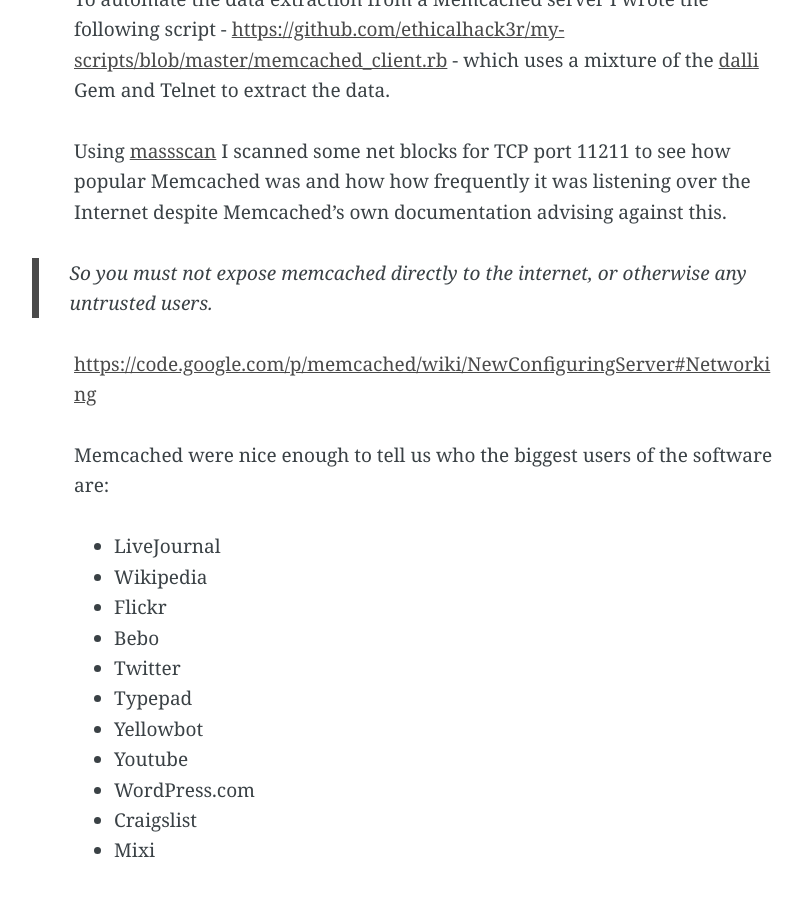
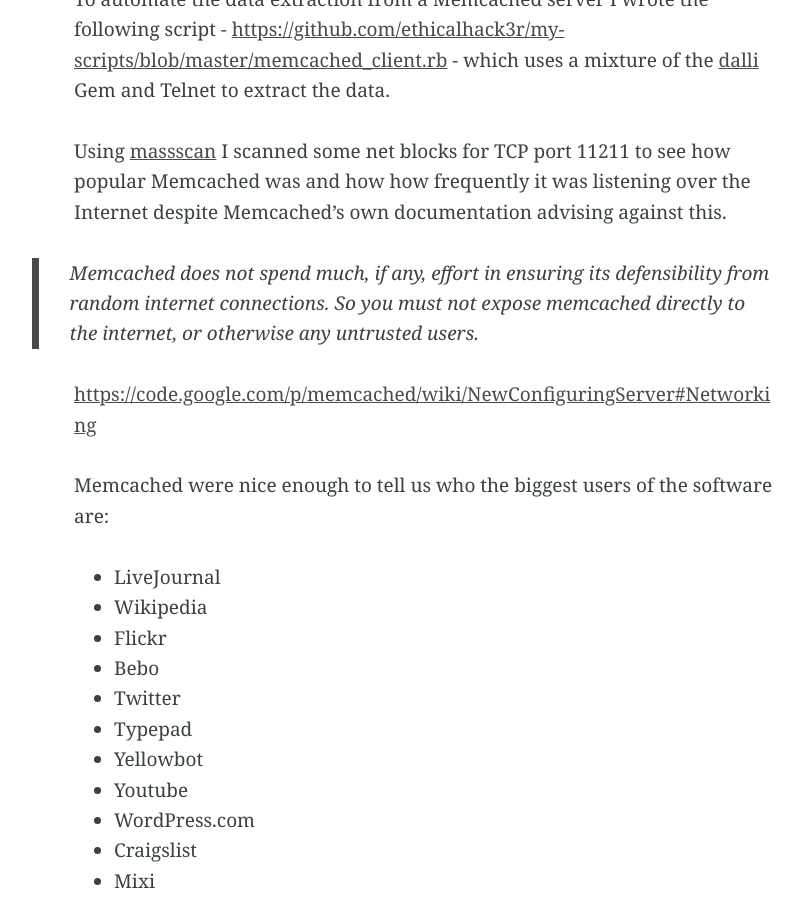
Before and after one commit to ethicalhack3r/ethicalhack3r.github.io, a Jekyll site: the page built from _posts/2014-10-12-memcached.markdown, in a window 1280 px wide and 900 px high, scrolled down 4207 px. Shown: the whole window, without its empty margins (216-1019 px from the left). Built offline with Jekyll 4.4.1, drawn with Linux system fonts in a browser that asks for light colours; Markdown is read by kramdown in place of the engine named in the settings.

Commit message:
Update 2014-10-12-memcached.markdown

```diff
--- a/_posts/2014-10-12-memcached.markdown
+++ b/_posts/2014-10-12-memcached.markdown
@@ -126,7 +126,7 @@
 
 Using [massscan](https://github.com/robertdavidgraham/masscan) I scanned some net blocks for TCP port 11211 to see how popular Memcached was and how how frequently it was listening over the Internet despite Memcached's own documentation advising against this.
 
-> So you must not expose memcached directly to the internet, or otherwise any untrusted users.
+> Memcached does not spend much, if any, effort in ensuring its defensibility from random internet connections. So you must not expose memcached directly to the internet, or otherwise any untrusted users.
 
 [https://code.google.com/p/memcached/wiki/NewConfiguringServer#Networking](https://code.google.com/p/memcached/wiki/NewConfiguringServer#Networking)
 
```
